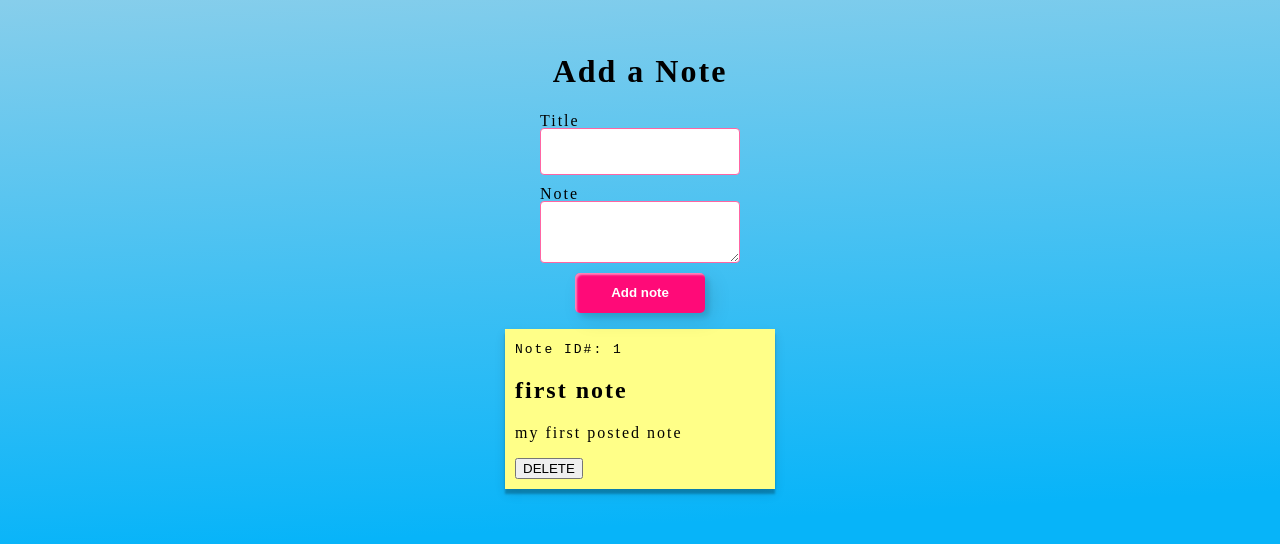
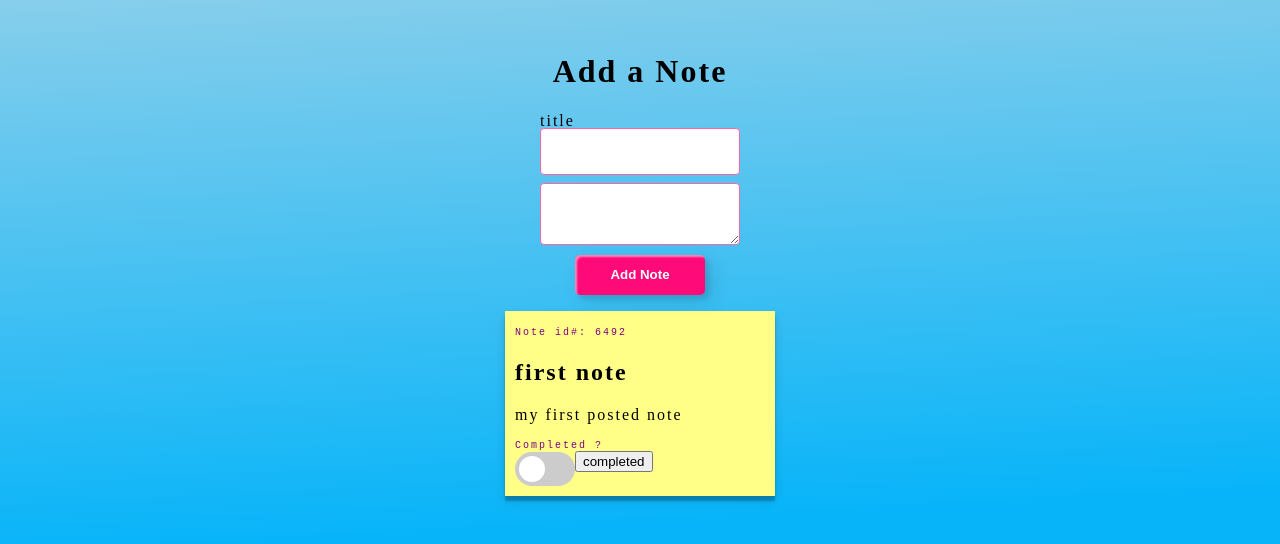
Before and after one commit to r1g023/TodoApp, a React app: page / in a window 1280 px wide. Shown: the top 544 px of the page. Built offline with nearby package versions, Linux system fonts and the light colour scheme; the HTML template or start-up script is replaced by a standard one.

Commit message:
added slider button for toggle

```diff
--- a/src/App.js
+++ b/src/App.js
@@ -1,31 +1,34 @@
 import React, { useState, useEffect } from "react";
 import Note from "./components/Note";
-import { noteList, increment } from "./note-list";
+import { increment, noteList } from "./note-list";
 import NoteForm from "./components/NoteForm";
 
 const App = () => {
   const [notes, setNotes] = useState({ noteList });
-  console.log("notes------------------------------>", notes);
 
+  //add New Note
   const addNewNote = (note) => {
-    console.log("note---->", note);
     let newNote = {
       id: increment(),
       title: note.title,
       body: note.body,
     };
+    setNotes({ ...notes, noteList: [...notes.noteList, newNote] });
+  };
+
+  //toggle noteCompleted
+  function toggleCompleted(itemID) {
     setNotes({
       ...notes,
-      noteList: [...notes.noteList, newNote],
-    });
-  };
-
-  function deleteCard(index) {
-    let noteArray = [...notes.noteList];
-    noteArray.splice(index, 1);
-    setNotes({
-      ...notes,
-      noteList: noteArray,
+      noteList: notes.noteList.map((item) => {
+        if (item.id === itemID) {
+          return {
+            ...item,
+            completed: !item.completed,
+          };
+        }
+        return item;
+      }),
     });
   }
 
@@ -34,12 +37,8 @@
       <h1>Add a Note</h1>
       <NoteForm addNewNote={addNewNote} />
       <div className="note-list">
-        {notes.noteList.map((item, index) => (
-          <Note
-            data={item}
-            key={item.id}
-            deleteCard={() => deleteCard(index)}
-          />
+        {notes.noteList.map((item) => (
+          <Note data={item} key={item.id} toggleCompleted={toggleCompleted} />
         ))}
       </div>
     </div>
--- a/src/components/Note.jsx
+++ b/src/components/Note.jsx
@@ -1,12 +1,24 @@
 import React from "react";
 
-const Note = ({ data, deleteCard }) => {
+const Note = ({ data, toggleCompleted, deleteNote }) => {
   return (
-    <div className="note" key={data.id}>
-      <code>Note ID#: {data.id}</code>
-      <h2>{data.title}</h2>
-      <p>{data.body}</p>
-      <button onClick={() => deleteCard()}>DELETE</button>
+    <div className="note">
+      <code>Note id#: {data.id}</code>
+
+      <div className={data.completed ? " completed" : ""}>
+        <h2>{data.title}</h2>
+        <p>{data.body}</p>
+        <code style={{ display: "block" }}>Completed ?</code>
+      </div>
+
+      <label className="switch">
+        <input type="checkbox" />
+        <span className="slider round"></span>
+      </label>
+
+      <button onClick={() => toggleCompleted(data.id)}> completed</button>
+
+      <i className="fa fa-trash-o" onClick={() => deleteNote()}></i>
     </div>
   );
 };
--- a/src/components/NoteForm.jsx
+++ b/src/components/NoteForm.jsx
@@ -3,22 +3,22 @@
 const NoteForm = ({ addNewNote }) => {
   const [note, setNote] = useState({ title: "", body: "" });
 
+  //handle Change input
   const handleChanges = (e) => {
-    console.log(e.target.name, ": ", e.target.value);
-    setNote({
-      ...note,
-      [e.target.name]: e.target.value,
-    });
+    console.log(e.target.name, ":  ", e.target.value);
+    setNote({ ...note, [e.target.name]: e.target.value });
   };
 
+  //on submit form
   const handleSubmit = (e) => {
     e.preventDefault();
     addNewNote(note);
     setNote({ title: "", body: "" });
   };
+
   return (
     <form onSubmit={handleSubmit}>
-      <label htmlFor="title">Title</label>
+      <label htmlFor="title">title</label>
       <input
         type="text"
         name="title"
@@ -26,15 +26,14 @@
         onChange={handleChanges}
         value={note.title}
       />
-
-      <label htmlFor="note">Note</label>
+      <label htmlFor="note"></label>
       <textarea
         name="body"
         id="note"
         onChange={handleChanges}
         value={note.body}
       ></textarea>
-      <button type="submit">Add note</button>
+      <button>Add Note</button>
     </form>
   );
 };
--- a/src/index.css
+++ b/src/index.css
@@ -49,6 +49,108 @@
   padding: 10px;
   margin: 16px auto;
   text-align: left;
+  /* Rounded sliders */
+}
+html .App .note-list .note .completed .true,
+body .App .note-list .note .completed .true,
+.App .App .note-list .note .completed .true,
+#root .App .note-list .note .completed .true {
+  text-decoration: line-through;
+}
+html .App .note-list .note .switch,
+body .App .note-list .note .switch,
+.App .App .note-list .note .switch,
+#root .App .note-list .note .switch {
+  position: relative;
+  display: inline-block;
+  width: 60px;
+  height: 34px;
+}
+html .App .note-list .note .switch input,
+body .App .note-list .note .switch input,
+.App .App .note-list .note .switch input,
+#root .App .note-list .note .switch input {
+  opacity: 0;
+  width: 0;
+  height: 0;
+}
+html .App .note-list .note .slider,
+body .App .note-list .note .slider,
+.App .App .note-list .note .slider,
+#root .App .note-list .note .slider {
+  position: absolute;
+  cursor: pointer;
+  top: 0;
+  left: 0;
+  right: 0;
+  bottom: 0;
+  background-color: #ccc;
+  -webkit-transition: 0.4s;
+  transition: 0.4s;
+}
+html .App .note-list .note .slider:before,
+body .App .note-list .note .slider:before,
+.App .App .note-list .note .slider:before,
+#root .App .note-list .note .slider:before {
+  position: absolute;
+  content: "";
+  height: 26px;
+  width: 26px;
+  left: 4px;
+  bottom: 4px;
+  background-color: white;
+  -webkit-transition: 0.4s;
+  transition: 0.4s;
+}
+html .App .note-list .note input:checked + .slider,
+body .App .note-list .note input:checked + .slider,
+.App .App .note-list .note input:checked + .slider,
+#root .App .note-list .note input:checked + .slider {
+  background-color: #2196f3;
+}
+html .App .note-list .note input:focus + .slider,
+body .App .note-list .note input:focus + .slider,
+.App .App .note-list .note input:focus + .slider,
+#root .App .note-list .note input:focus + .slider {
+  box-shadow: 0 0 1px #2196f3;
+}
+html .App .note-list .note input:checked + .slider:before,
+body .App .note-list .note input:checked + .slider:before,
+.App .App .note-list .note input:checked + .slider:before,
+#root .App .note-list .note input:checked + .slider:before {
+  -webkit-transform: translateX(26px);
+  -ms-transform: translateX(26px);
+  transform: translateX(26px);
+}
+html .App .note-list .note .slider.round,
+body .App .note-list .note .slider.round,
+.App .App .note-list .note .slider.round,
+#root .App .note-list .note .slider.round {
+  border-radius: 34px;
+}
+html .App .note-list .note .slider.round:before,
+body .App .note-list .note .slider.round:before,
+.App .App .note-list .note .slider.round:before,
+#root .App .note-list .note .slider.round:before {
+  border-radius: 50%;
+}
+html .App .note-list .note code,
+body .App .note-list .note code,
+.App .App .note-list .note code,
+#root .App .note-list .note code {
+  font-size: 10px;
+  color: purple;
+}
+html .App .note-list .note .fa-trash-o,
+body .App .note-list .note .fa-trash-o,
+.App .App .note-list .note .fa-trash-o,
+#root .App .note-list .note .fa-trash-o {
+  font-size: 2em;
+  color: red;
+  cursor: pointer;
+  position: absolute;
+  top: 10px;
+  right: 10px;
 }
 html .App form,
 body .App form,
--- a/src/index.less
+++ b/src/index.less
@@ -38,6 +38,83 @@
         padding: 10px;
         margin: 16px auto;
         text-align: left;
+        //toggle completed
+        .completed .true {
+          //
+          text-decoration: line-through;
+        }
+        .switch {
+          position: relative;
+          display: inline-block;
+          width: 60px;
+          height: 34px;
+        }
+
+        .switch input {
+          opacity: 0;
+          width: 0;
+          height: 0;
+        }
+
+        .slider {
+          position: absolute;
+          cursor: pointer;
+          top: 0;
+          left: 0;
+          right: 0;
+          bottom: 0;
+          background-color: #ccc;
+          -webkit-transition: 0.4s;
+          transition: 0.4s;
+        }
+
+        .slider:before {
+          position: absolute;
+          content: "";
+          height: 26px;
+          width: 26px;
+          left: 4px;
+          bottom: 4px;
+          background-color: white;
+          -webkit-transition: 0.4s;
+          transition: 0.4s;
+        }
+
+        input:checked + .slider {
+          background-color: #2196f3;
+        }
+
+        input:focus + .slider {
+          box-shadow: 0 0 1px #2196f3;
+        }
+
+        input:checked + .slider:before {
+          -webkit-transform: translateX(26px);
+          -ms-transform: translateX(26px);
+          transform: translateX(26px);
+        }
+
+        /* Rounded sliders */
+        .slider.round {
+          border-radius: 34px;
+        }
+
+        .slider.round:before {
+          border-radius: 50%;
+        }
+        code {
+          font-size: 10px;
+          color: purple;
+        }
+
+        .fa-trash-o {
+          font-size: 2em;
+          color: red;
+          cursor: pointer;
+          position: absolute;
+          top: 10px;
+          right: 10px;
+        }
       }
     }
     //form and styling
--- a/src/note-list.js
+++ b/src/note-list.js
@@ -1,12 +1,21 @@
 export function increment() {
-  const fourdigitsrandom = Math.floor(1000 + Math.random() * 9000);
-  return fourdigitsrandom;
+  return shuffle("0123456789".split("")).join("").substring(0, 4);
+}
+//generate 4 didit number, no repeat
+function shuffle(o) {
+  for (
+    let j, x, i = o.length;
+    i;
+    j = Math.floor(Math.random() * i), x = o[--i], o[i] = o[j], o[j] = x
+  );
+  return o;
 }
 
 export const noteList = [
   {
-    id: 1,
+    id: increment(),
     title: "first note",
     body: "my first posted note",
+    completed: false,
   },
 ];
```
